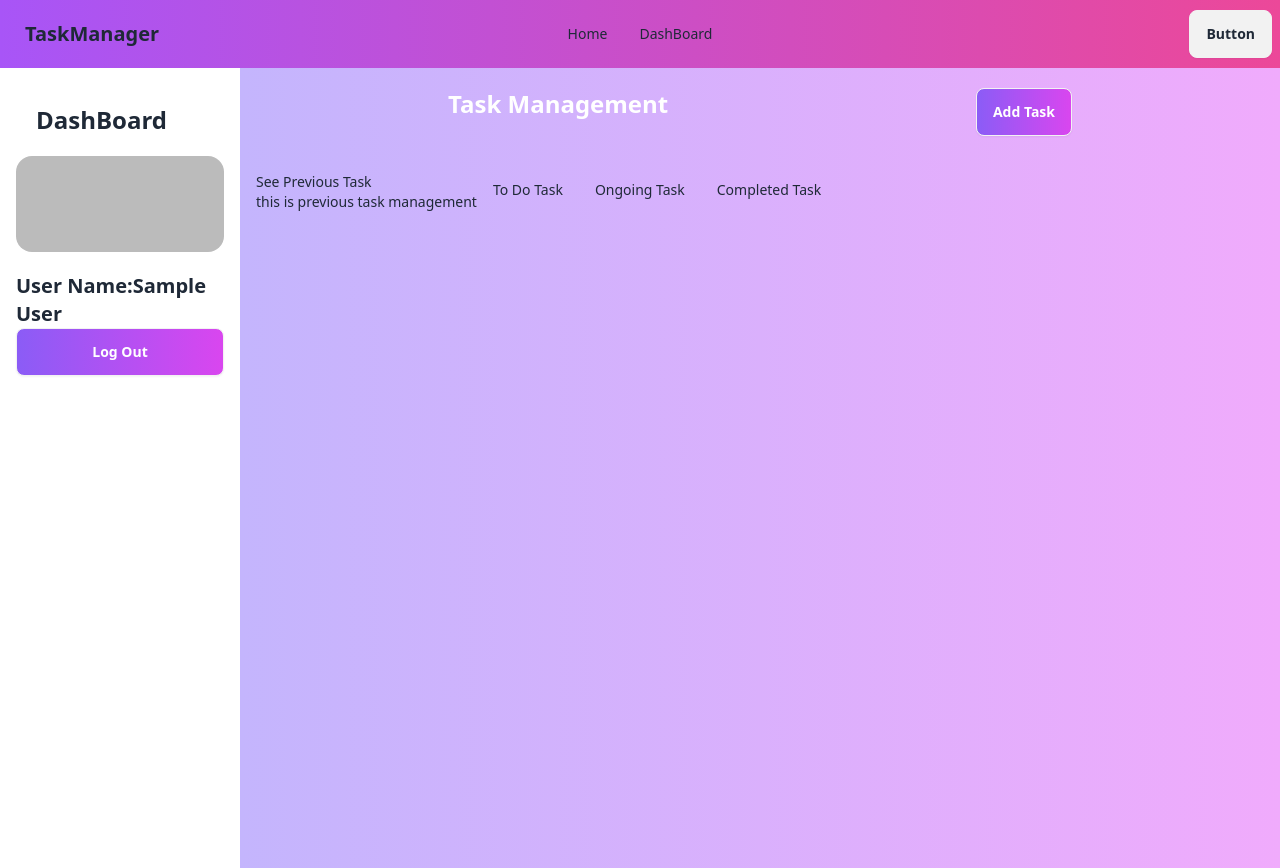
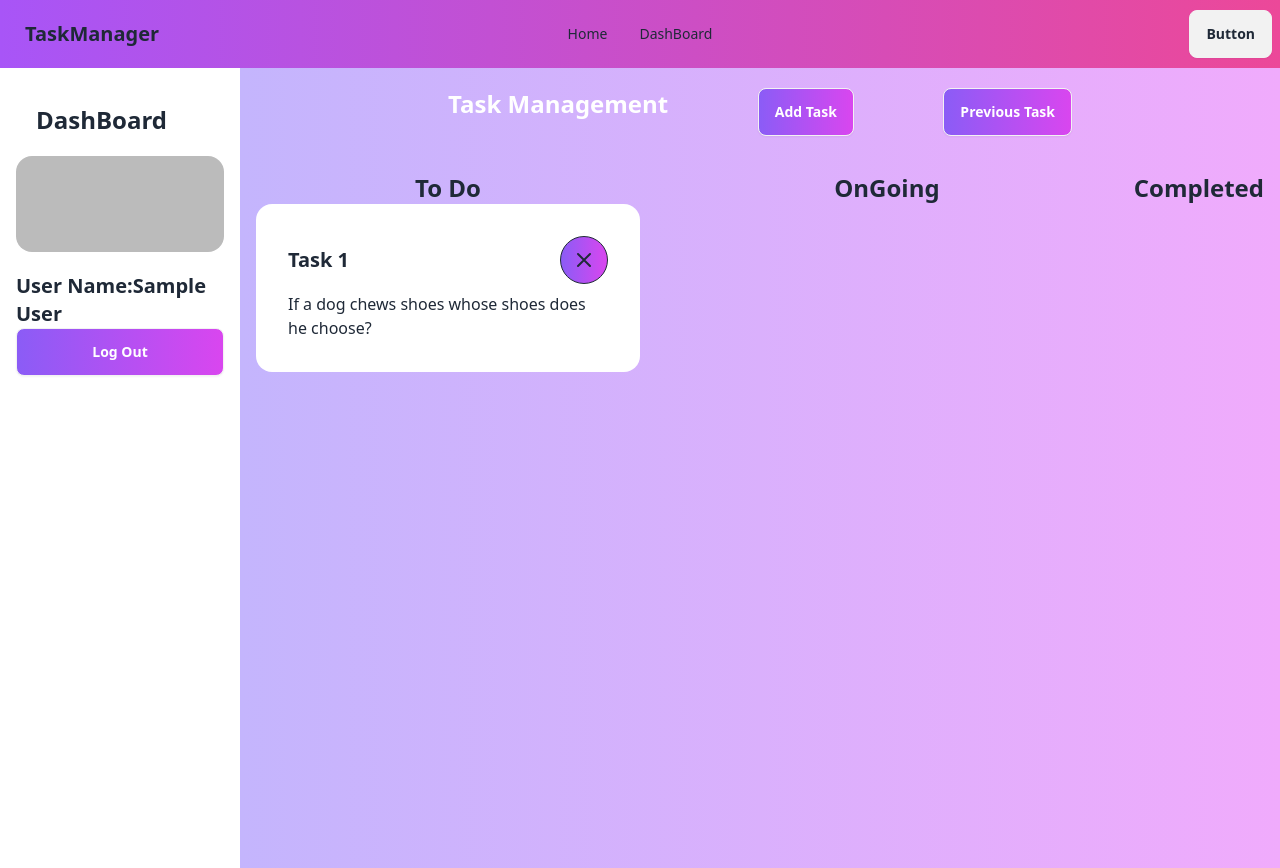
Before and after one commit to Foysal432/First-Job-task, a React (Vite) app: page /board in a window 1280 px wide. Built offline with nearby package versions, Linux system fonts and the light colour scheme; no server answers; sample sign-in values are in the browser's storage.

Commit message:
added to do

```diff
--- a/src/Components/Whouse.jsx
+++ b/src/Components/Whouse.jsx
@@ -1,39 +1,30 @@
 const Whouse = () => {
     return (
-        <div>
-            <p className="text-center text-2xl font-bold my-4 "> Who Can Get benifits From Here </p>
-            <div className="grid lg:grid-cols-3 gap-5 max-w-5xl mx-auto">
+        <div className="bg-gradient-to-r from-fuchsia-300 to-violet-400 py-10">
+            <p className="text-center text-2xl font-bold my-4  "> Who Can Get benifits From Here </p>
+            <div className="grid lg:grid-cols-3 gap-5 max-w-5xl mx-auto my-10">
                 {/* cart 1 */}
                 <div className="card bg-base-100 shadow-xl">
-                    <figure><img src="https://daisyui.com/images/stock/photo-1606107557195-0e29a4b5b4aa.jpg" alt="Shoes" /></figure>
+                    <figure><img className="w-1/2" src="https://i.ibb.co/x8bnwCx/solutions-overview-1-2x.png" alt="student" /></figure>
                     <div className="card-body">
-                        <h2 className="card-title">Shoes!</h2>
-                        <p>If a dog chews shoes whose shoes does he choose?</p>
-                        <div className="card-actions justify-end">
-                            <button className="btn btn-primary">Buy Now</button>
-                        </div>
+                        <h2 className="card-title text-center">corporate professionals</h2>
+                        <p>Our Platform Provide a great Opurtunity to make And it is Also helpful for Students </p>
                     </div>
                 </div>
                 {/* cart 2 */}
                 <div className="card  bg-base-100 shadow-xl">
-                    <figure><img src="https://daisyui.com/images/stock/photo-1606107557195-0e29a4b5b4aa.jpg" alt="Shoes" /></figure>
+                    <figure><img className="w-1/2" src="https://i.ibb.co/cTmth4n/images-4.jpg" alt="Shoes" /></figure>
                     <div className="card-body">
-                        <h2 className="card-title">Shoes!</h2>
-                        <p>If a dog chews shoes whose shoes does he choose?</p>
-                        <div className="card-actions justify-end">
-                            <button className="btn btn-primary">Buy Now</button>
-                        </div>
+                        <h2 className="card-title text-center">Bankers</h2>
+                        <p>Our Platform also provide and it is also helpful for mange Bankers and it is helpful</p>
                     </div>
                 </div>
                 {/* cart 3 */}
                 <div className="card  bg-base-100 shadow-xl">
-                    <figure><img src="https://daisyui.com/images/stock/photo-1606107557195-0e29a4b5b4aa.jpg" alt="Shoes" /></figure>
+                    <figure><img className="w-1/2" src="https://i.ibb.co/drg1jn9/images-2.png" alt="Shoes" /></figure>
                     <div className="card-body">
-                        <h2 className="card-title">Shoes!</h2>
-                        <p>If a dog chews shoes whose shoes does he choose?</p>
-                        <div className="card-actions justify-end">
-                            <button className="btn btn-primary">Buy Now</button>
-                        </div>
+                        <h2 className="card-title text-center">Developers</h2>
+                        <p>If you A developer You also get help from Your platform and it is very helpful</p>
                     </div>
                 </div>
             </div>
--- a/src/Page/DashBoard/DashBoard.jsx
+++ b/src/Page/DashBoard/DashBoard.jsx
@@ -9,11 +9,11 @@ import ReactDatePicker from "react-datepicker";
 import "react-datepicker/dist/react-datepicker.css";
 
 const DashBoard = () => {
-   const { user,logout } = useAuth()
-   const navigate =useNavigate()
-   const handlelogout =()=>{
+   const { user, logout } = useAuth()
+   const navigate = useNavigate()
+   const handlelogout = () => {
       logout()
-     .then(result=>{
+         .then(result => {
             console.log(result.user);
             toast.success('Logout  success')
             navigate('/')
@@ -34,7 +34,7 @@ const DashBoard = () => {
          description: data.description,
          priority: data.priority,
          date: startDate,
-         email:user?.email
+         email: user?.email
       }
       console.log(request);
       // send data to the server
@@ -126,15 +126,31 @@ const DashBoard = () => {
                         <button>close</button>
                      </form>
                   </dialog>
+                  <div>
+                     <button className="btn text-white bg-gradient-to-r from-violet-500 to-fuchsia-500">Previous Task</button>
                   </div>
-               <ul className="menu p-4 flex flex-row ">
+               </div>
+               <ul className=" p-4 flex lg:flex-row justify-between">
                   <div>
-                     <li> See Previous Task</li>
-                     <p>this is previous task management</p>
+                     <h1 className="text-2xl text-center font-bold">To Do</h1>
+                     <div className="card w-96 bg-base-100">
+                        <div className="card-body">
+                           <div className="flex justify-between">
+                              <h2 className="card-title">Task 1</h2>
+                              <button className="btn btn-circle btn-outline bg-gradient-to-r from-violet-500 to-fuchsia-500">
+                                 <svg xmlns="http://www.w3.org/2000/svg" className="h-6 w-6" fill="none" viewBox="0 0 24 24" stroke="currentColor"><path strokeLinecap="round" strokeLinejoin="round" strokeWidth="2" d="M6 18L18 6M6 6l12 12" /></svg>
+                              </button>
                            </div>
-                  <li> <NavLink to={'/dashboard/profile'}> To Do  Task</NavLink></li>
-                  <li> <NavLink to={'/dashboard/profile'}> Ongoing Task</NavLink></li>
-                  <li> <NavLink to={'/dashboard/profile'}> Completed Task</NavLink></li>
+                           <p>If a dog chews shoes whose shoes does he choose?</p>
+                        </div>
+                     </div>
+                  </div>
+                  <div>
+                     <h1 className="text-2xl text-center font-bold">OnGoing</h1>
+                  </div>
+                  <div>
+                     <h1 className="text-2xl text-center font-bold">Completed</h1>
+                  </div>
                </ul>
                <div>
                   <Outlet></Outlet>
```
Lines whose indentation alone changed are shown as unchanged.
